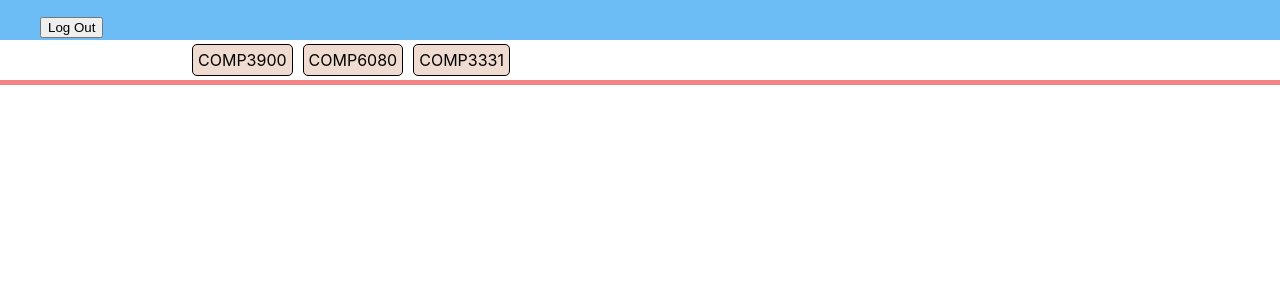
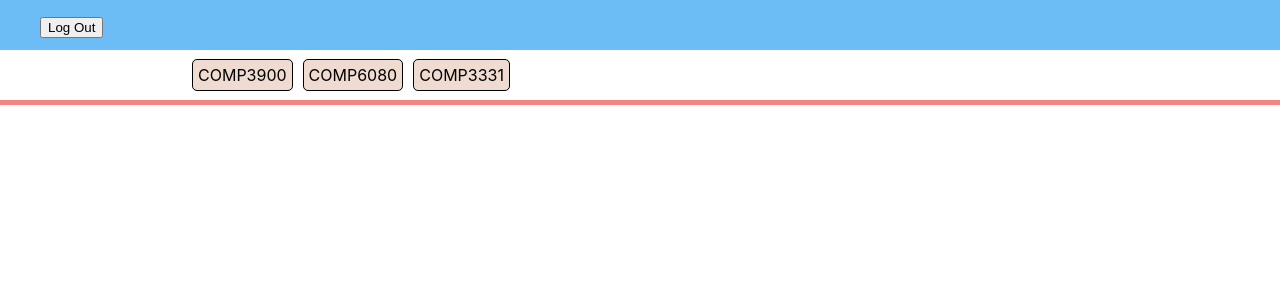
Before and after one commit to RyderAU/capstone-project, a React (Create React App) app in the folder frontend/: page /dashboard in a window 1280 px wide. Shown: the top 300 px of the page. Built offline with nearby package versions, Linux system fonts and the light colour scheme.

Commit message:
NavBar and CourseBar height

```diff
--- a/frontend/src/components/CourseBar.css
+++ b/frontend/src/components/CourseBar.css
@@ -3,7 +3,7 @@
   justify-content: flex-start;
   padding-left: 15%;
   align-items: center;
-  height: 5vh;
+  height: 50px;
   border-bottom: solid 5px #f48383;
 }
 
--- a/frontend/src/components/NavBar.css
+++ b/frontend/src/components/NavBar.css
@@ -2,5 +2,5 @@
   background: #6cbcf6;
   display: flex;
   align-items: left;
-  height: 5vh;
+  height: 50px;
 }
```
